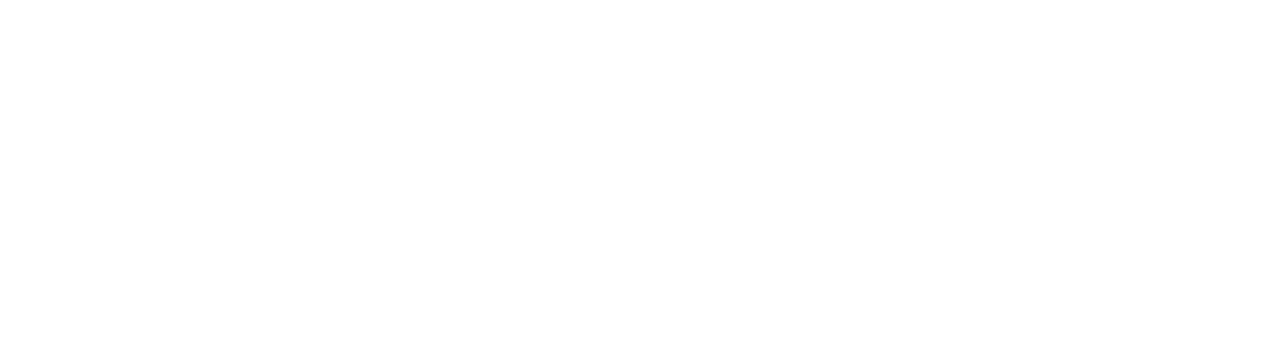
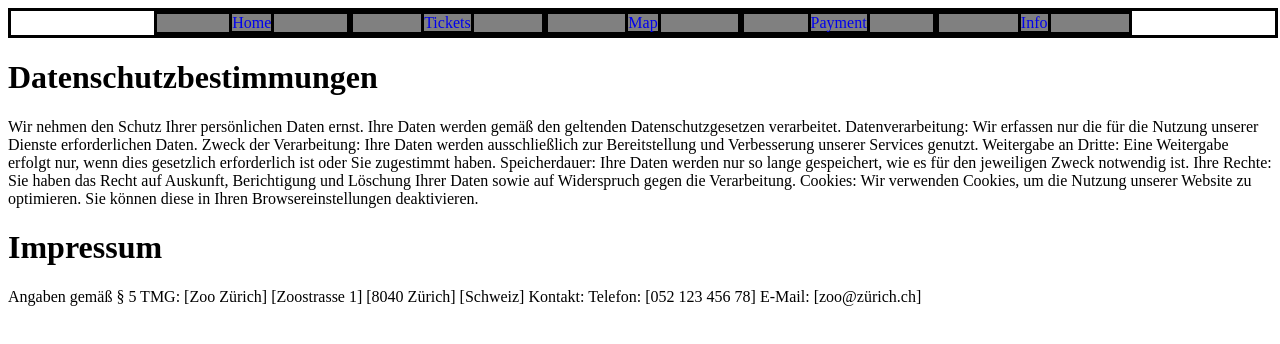
Before and after one commit to Rafafi35/ZooApplikation, a React (Vite) app: page /Info in a window 1280 px wide. Before the commit this address had no page. Shown: the top 344 px of the page. Built offline with nearby package versions, Linux system fonts and the light colour scheme.

Commit message:
Datenschutzbestimmungen & Impressum

```diff
--- a/src/App.jsx
+++ b/src/App.jsx
@@ -4,6 +4,7 @@
 import Tickets from "./Tickets.jsx";
 import Map from "./Map.jsx";
 import Payment from "./Payment.jsx";
+import Info from "./Info.jsx";
 import "./App.css"
 
 function App() {
@@ -17,6 +18,7 @@
               <Route path="Tickets" element={<Tickets/>}></Route>
               <Route path="Map" element={<Map/>}></Route>
               <Route path="Payment" element={<Payment/>}></Route>
+              <Route path="Info" element={<Info/>}></Route>
             </Route>
           </Routes>
         </BrowserRouter>
--- a/src/Datenschutzbestimmungen.jsx
+++ b/src/Datenschutzbestimmungen.jsx
@@ -0,0 +1,22 @@
+function Datenschutzbestimmungen() {
+  return (
+    <div>
+      <h1>Datenschutzbestimmungen</h1>
+      <p>Wir nehmen den Schutz Ihrer persönlichen Daten ernst. Ihre Daten werden gemäß den geltenden Datenschutzgesetzen verarbeitet.
+
+          Datenverarbeitung: Wir erfassen nur die für die Nutzung unserer Dienste erforderlichen Daten.
+
+          Zweck der Verarbeitung: Ihre Daten werden ausschließlich zur Bereitstellung und Verbesserung unserer Services genutzt.
+
+          Weitergabe an Dritte: Eine Weitergabe erfolgt nur, wenn dies gesetzlich erforderlich ist oder Sie zugestimmt haben.
+
+          Speicherdauer: Ihre Daten werden nur so lange gespeichert, wie es für den jeweiligen Zweck notwendig ist.
+
+          Ihre Rechte: Sie haben das Recht auf Auskunft, Berichtigung und Löschung Ihrer Daten sowie auf Widerspruch gegen die Verarbeitung.
+
+          Cookies: Wir verwenden Cookies, um die Nutzung unserer Website zu optimieren. Sie können diese in Ihren Browsereinstellungen deaktivieren.</p>
+    </div>
+  );
+}
+
+export default Datenschutzbestimmungen;
--- a/src/Home.jsx
+++ b/src/Home.jsx
@@ -1,3 +1,5 @@
+import Datenschutzbestimmungen from "./Datenschutzbestimmungen.jsx"
+import Impressum from "./Impressum.jsx"
 import "./Home.css"
 function Home() {
   return (
--- a/src/Impressum.jsx
+++ b/src/Impressum.jsx
@@ -0,0 +1,20 @@
+function Impressum() {
+    return (
+        <div>
+            <h1>Impressum</h1>
+            <p>Angaben gemäß § 5 TMG:
+
+                [Zoo Zürich]
+                [Zoostrasse 1]
+                [8040 Zürich]
+                [Schweiz]
+
+                Kontakt:
+                Telefon: [052 123 456 78]
+                E-Mail: [zoo@zürich.ch]
+            </p>
+        </div>
+    );
+}
+
+export default Impressum;
--- a/src/Info.jsx
+++ b/src/Info.jsx
@@ -1,3 +1,5 @@
+import Datenschutzbestimmungen from "./Datenschutzbestimmungen.jsx";
+import Impressum from "./Impressum.jsx";
 
 function Info() {
   return (
@@ -7,3 +9,4 @@
     </div>
   );
 }
+export default Info;
--- a/src/Layout.jsx
+++ b/src/Layout.jsx
@@ -9,6 +9,7 @@
                 <a> <Link to="Tickets">Tickets</Link></a>
                 <a> <Link to="Map">Map</Link></a>
                 <a> <Link to="Payment">Payment</Link></a>
+                <a> <Link to="Info">Info</Link></a>
             </div>
 
             <Outlet/>
```
Also changed, not shown: src/App.css (line endings or trailing spaces).
